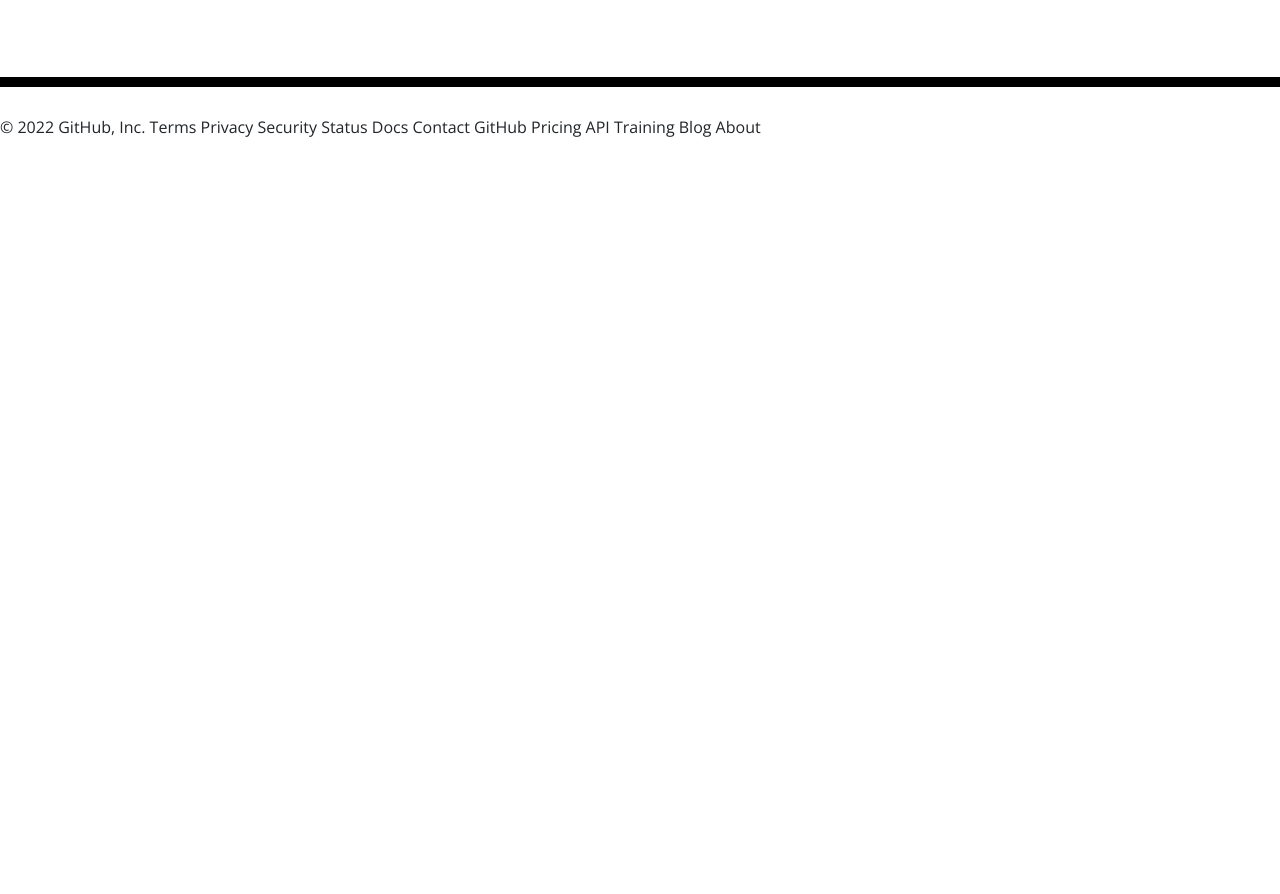
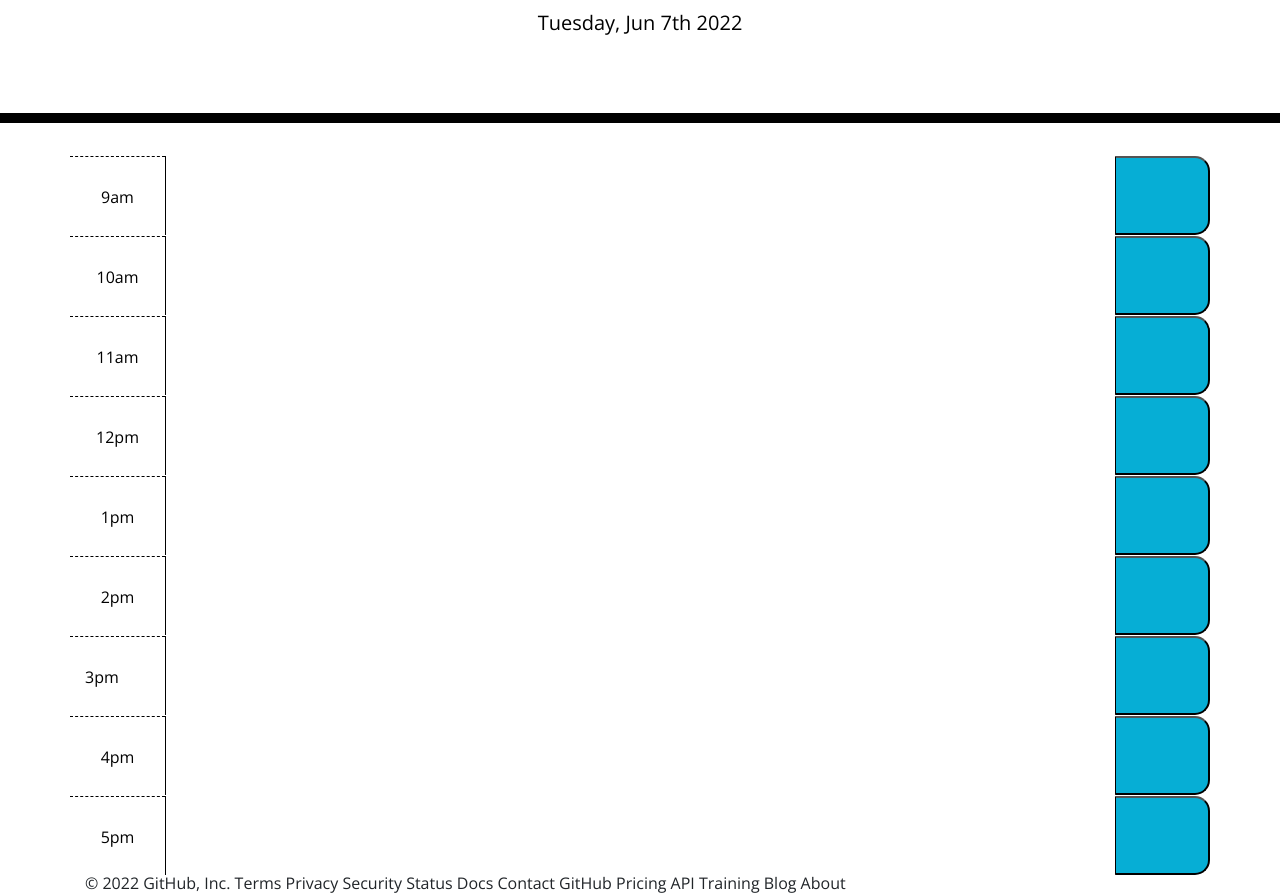
Before and after one commit to crainone4037/work-Schedule, a plain HTML site: page index.html in a window 1280 px wide. Shown: the part 181-1075 px from the top of the page. Before the commit the page ends 800 px from the top, so only its background shows below. Drawn offline with nearby package versions, Linux system fonts and the light colour scheme; files that its build step writes are made by us from their sources; files whose address does not match are found by name.

Commit message:
display current date/add column and row

```diff
--- a/assets/js/script.js
+++ b/assets/js/script.js
@@ -0,0 +1,4 @@
+//display the current date
+
+var today = moment().format("dddd, MMM Do YYYY");
+$("#currentDay").html(today);
--- a/index.html
+++ b/index.html
@@ -18,7 +18,7 @@
       href="https://fonts.googleapis.com/css?family=Open+Sans&display=swap"
       rel="stylesheet"
     />
-    <link rel="stylesheet" href="style.css" />
+    <link rel="stylesheet" href="/Users/carminerainone/Desktop/mod-5/work-Schedule/assets/css/style.css" />
     <title>Work Day Scheduler</title>
   </head>
 
@@ -30,10 +30,109 @@
     </header>
     <div class="container">
       <!-- Timeblocks go here -->
-    </div>
+
+      <div id = "9am" class = "row time-block">
+        <div class = "hour col-md-1">
+        9am
+      </div>
+      <textarea class = "col-md-10">
+      </textarea>
+      <button class = " saveBtn col-md-1">
+      </button>
+      </div>
+
+      <div id = "10am" class = "row time-block">
+        <div class = " hour col-md-1">
+          10am
+        </div>
+        <textarea class = "col-md-10">
+        </textarea>
+        <button class = " saveBtn col-md-1">
+        </button>
+        </div>
+
+
+        <div id = "11am" class = "row time-block">
+          <div class = " hour col-md-1">
+            11am
+          </div>
+          <textarea class = "col-md-10">
+          </textarea>
+          <button class = " saveBtn col-md-1">
+          </button>
+          </div>
+
+          <div id = "12pm" class = "row time-block">
+            <div class = " hour col-md-1">
+              12pm
+            </div>
+            <textarea class = "col-md-10">
+            </textarea>
+            <button class = "saveBtn col-md-1">
+            </button>
+            </div>
+
+
+            <div id = "1pm" class = "row time-block">
+              <div class = " hour col-md-1">
+                1pm
+              </div>
+              <textarea class = "col-md-10">
+              </textarea>
+              <button class = " saveBtn col-md-1">
+              </button>
+              </div>
+
+
+              <div id = "2pm" class = "row time-block">
+                <div class = " hour col-md-1">
+                  2pm
+                </div>
+                <textarea class = "col-md-10">
+                </textarea>
+                <button class = "saveBtn col-md-1">
+                </button>
+                </div>
+
+
+                <div id = "3pm" class = "row">
+                  <div class = " hour col-md-1">
+                    3pm
+                  </div>
+                  <textarea class = "col-md-10">
+                  </textarea>
+                  <button class = "saveBtn col-md-1">
+                  </button>
+                  </div>
+
+
+                  <div id = "4pm" class = "row time-block">
+                    <div class = " hour col-md-1">
+                      4pm
+                    </div>
+                    <textarea class = "col-md-10">
+                    </textarea>
+                    <button class = "saveBtn col-md-1">
+                    </button>
+                    </div>
+
+                <div id = "5pm" class = "row time-block">
+                   <div class = " hour  col-md-1">
+                    5pm
+                  </div>
+               <textarea class = "col-md-10">
+                 </textarea>
+               <button class = "saveBtn col-md-1">
+               </button>
+              </div>
+
+
+
 
     <script src="https://code.jquery.com/jquery-3.4.1.min.js"></script>
     <script src="https://cdnjs.cloudflare.com/ajax/libs/moment.js/2.24.0/moment.min.js"></script>
+    <script src = "/Users/carminerainone/Desktop/mod-5/work-Schedule/assets/js/script.js"></script>
+
   </body>
 </html>
 © 2022 GitHub, Inc.
```
